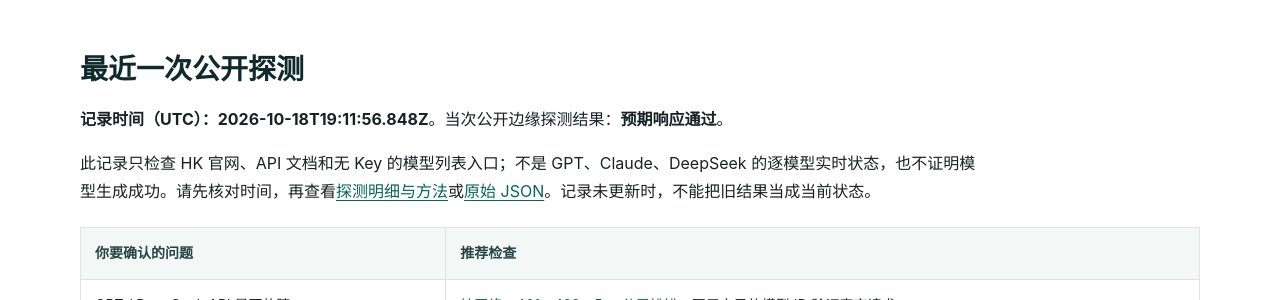
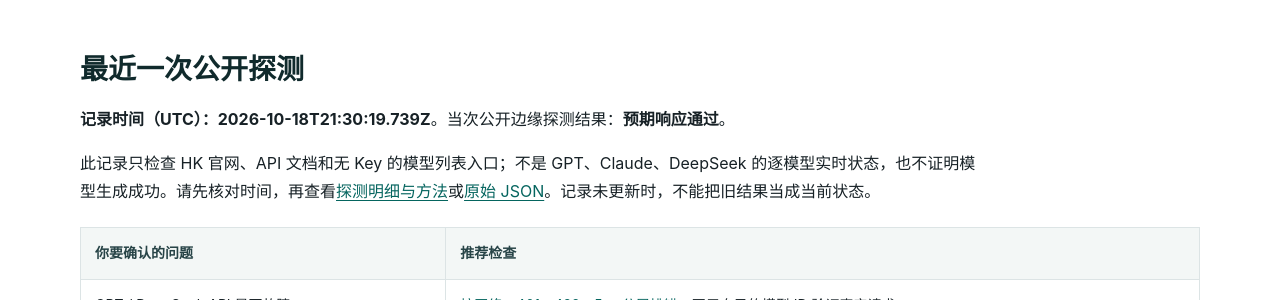
Before and after one commit to KKWANG4444/api-status, a Jekyll site: the page built from index.md, in a window 1280 px wide and 900 px high, scrolled down 364 px. Shown: the part 151-451 px from the top of the window. Built offline with Jekyll 4.4.1, drawn with Linux system fonts in a browser that asks for light colours.

Commit message:
chore: update public edge status

```diff
--- a/_data/status.json
+++ b/_data/status.json
@@ -1,7 +1,7 @@
 {
   "status": "operational",
-  "checked_at": "2026-10-18T19:11:56.848Z",
-  "duration_ms": 403,
+  "checked_at": "2026-10-18T21:30:19.739Z",
+  "duration_ms": 547,
   "overall": true,
   "components": [
     {
@@ -10,7 +10,7 @@
       "url": "https://www.aifast.hk/",
       "ok": true,
       "status": 200,
-      "elapsed_ms": 249,
+      "elapsed_ms": 486,
       "content_type": "text/html; charset=utf-8",
       "detail": "Expected public edge response"
     },
@@ -20,7 +20,7 @@
       "url": "https://api.aifast.hk/",
       "ok": true,
       "status": 200,
-      "elapsed_ms": 353,
+      "elapsed_ms": 212,
       "content_type": "text/html",
       "detail": "Expected public edge response"
     },
@@ -30,7 +30,7 @@
       "url": "https://www.aifast.hk/v1/models",
       "ok": true,
       "status": 401,
-      "elapsed_ms": 254,
+      "elapsed_ms": 496,
       "content_type": "application/json; charset=utf-8",
       "detail": "Expected public edge response"
     }
--- a/data/status.json
+++ b/data/status.json
@@ -1,7 +1,7 @@
 {
   "status": "operational",
-  "checked_at": "2026-10-18T19:11:56.848Z",
-  "duration_ms": 403,
+  "checked_at": "2026-10-18T21:30:19.739Z",
+  "duration_ms": 547,
   "overall": true,
   "components": [
     {
@@ -10,7 +10,7 @@
       "url": "https://www.aifast.hk/",
       "ok": true,
       "status": 200,
-      "elapsed_ms": 249,
+      "elapsed_ms": 486,
       "content_type": "text/html; charset=utf-8",
       "detail": "Expected public edge response"
     },
@@ -20,7 +20,7 @@
       "url": "https://api.aifast.hk/",
       "ok": true,
       "status": 200,
-      "elapsed_ms": 353,
+      "elapsed_ms": 212,
       "content_type": "text/html",
       "detail": "Expected public edge response"
     },
@@ -30,7 +30,7 @@
       "url": "https://www.aifast.hk/v1/models",
       "ok": true,
       "status": 401,
-      "elapsed_ms": 254,
+      "elapsed_ms": 496,
       "content_type": "application/json; charset=utf-8",
       "detail": "Expected public edge response"
     }
```
